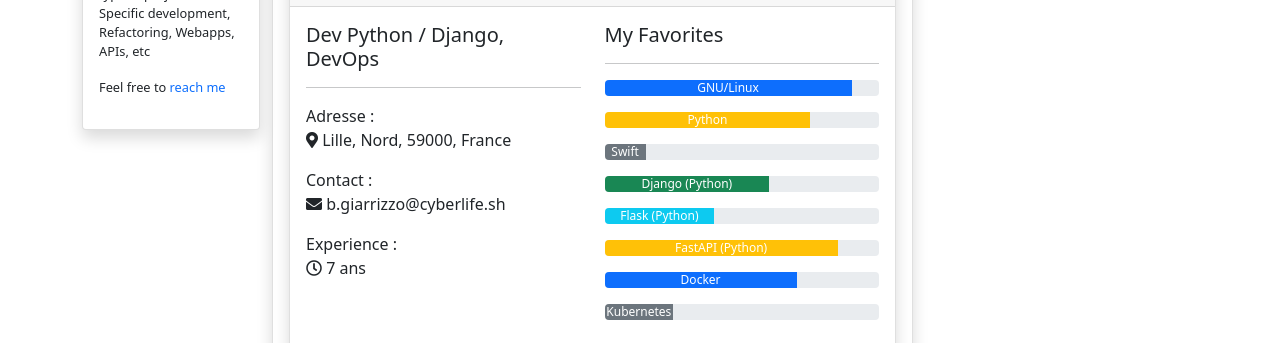
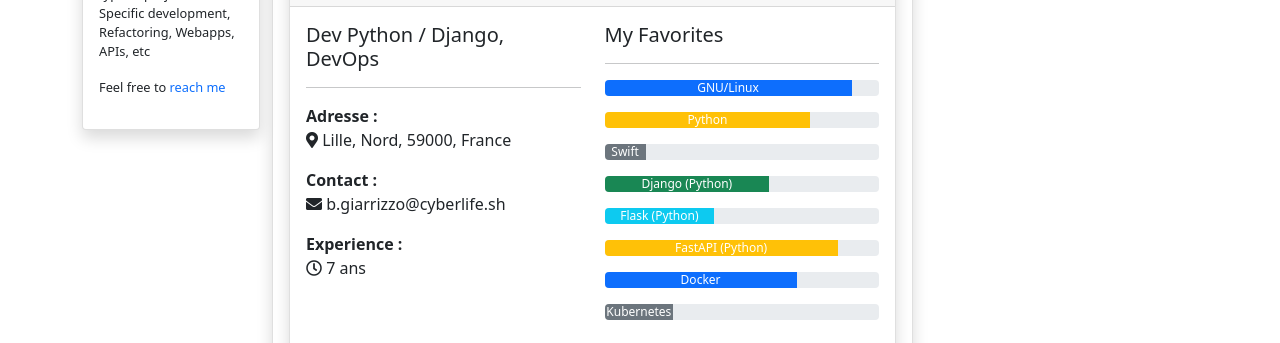
Before and after one commit to bgiarrizzo/website-giarrizzo-bruno, a Jekyll site: the page built from pages/resume.html, in a window 1280 px wide. Shown: the part 397-740 px from the top of the page. Built offline with Jekyll 4.4.1, drawn with Linux system fonts in a browser that asks for light colours; nearby versions of some CDN libraries.

Commit message:
fix font-weight-bold

```diff
--- a/pages/resume.html
+++ b/pages/resume.html
@@ -13,15 +13,15 @@ cover: "images/pages/resume/cover.png"
             <hr />
             <ul class="list-unstyled">
                 <li>
-                    <p class="font-weight-bold mb-0">Adresse :</p>
+                    <p class="fw-bold mb-0">Adresse :</p>
                     <p><i class="fas fa-map-marker-alt"></i> Lille, Nord, 59000, France</p>
                 </li>
                 <li>
-                    <p class="font-weight-bold mb-0">Contact :</p>
+                    <p class="fw-bold mb-0">Contact :</p>
                     <p><i class="fas fa-envelope"></i> b.giarrizzo@cyberlife.sh</p>
                 </li>
                 <li>
-                    <p class="font-weight-bold mb-0">Experience :</p>
+                    <p class="fw-bold mb-0">Experience :</p>
                     <p><i class="far fa-clock"></i> 7 ans</p>
                 </li>
             </ul>
```
